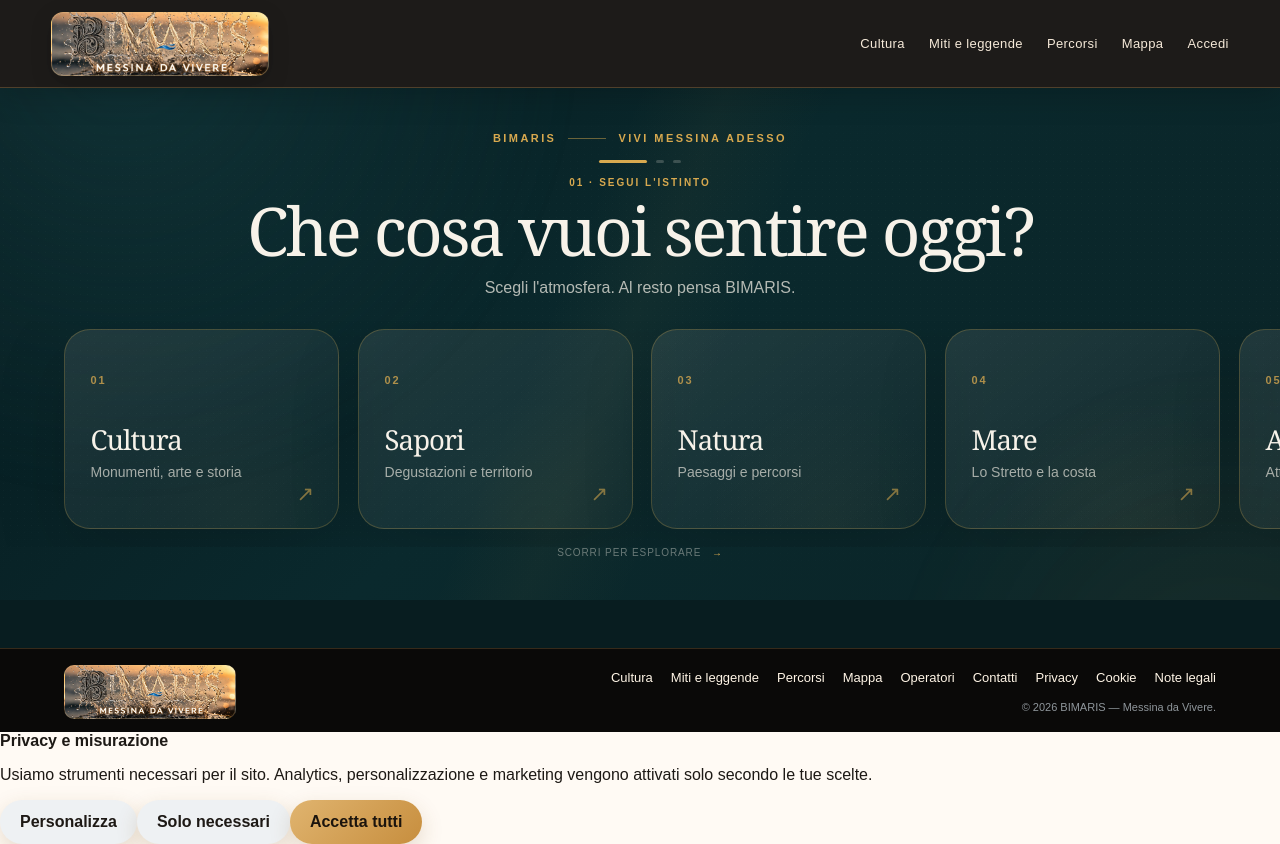
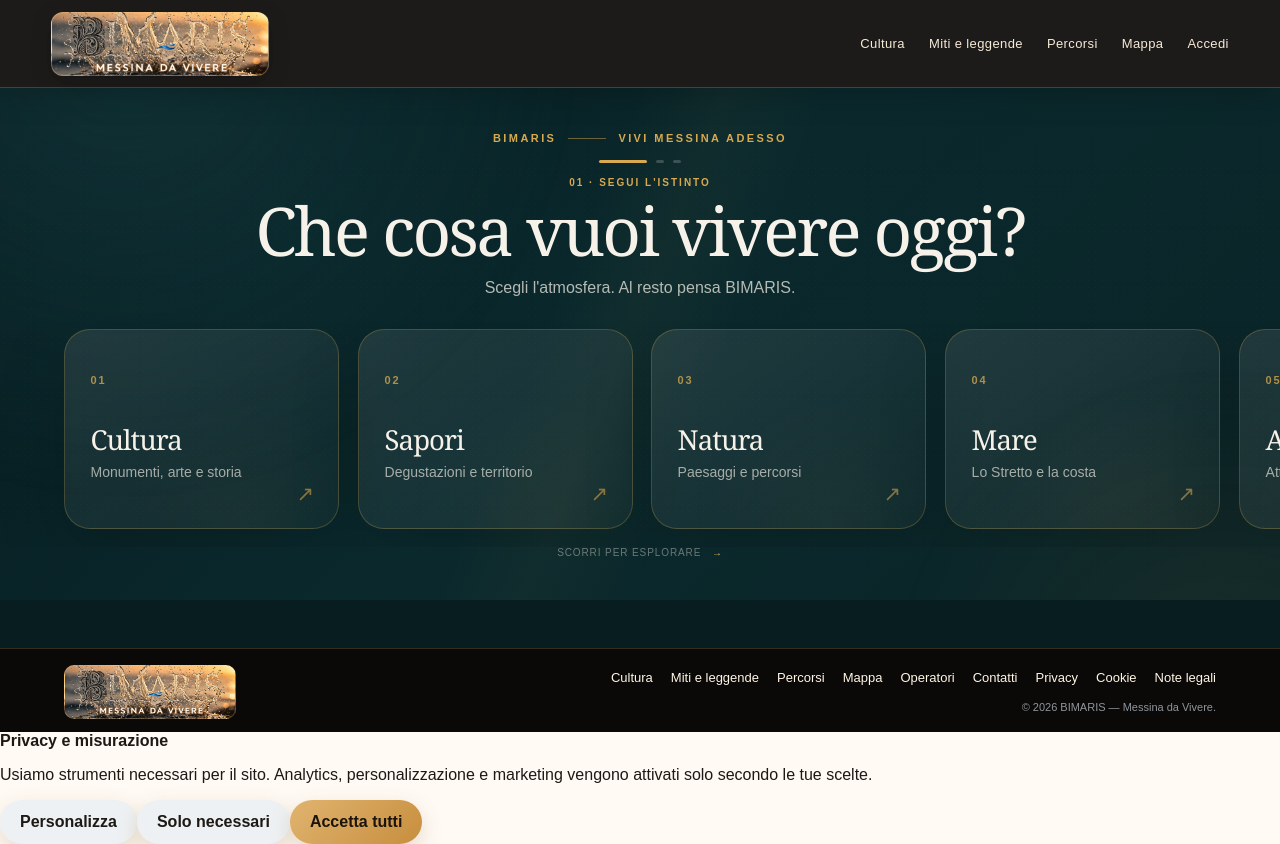
Before and after one commit to giovannibrunetto/bimaris-platform, a Next.js app in the folder apps/web/: page /cosa-faccio-oggi in a window 1280 px wide. Built offline with nearby package versions, Linux system fonts and the light colour scheme.

Commit message:
Clarify Discovery opening question

```diff
--- a/apps/web/app/cosa-faccio-oggi/DiscoveryWizard.tsx
+++ b/apps/web/app/cosa-faccio-oggi/DiscoveryWizard.tsx
@@ -24,7 +24,7 @@ export default function DiscoveryWizard({initialIntent,initialAudience,initialMi
  return <form method="get" className={`wizard ${visible?"visible":"leaving"}`}>
   {intent&&<input type="hidden" name="intent" value={intent}/>} {audience&&<input type="hidden" name="audience" value={audience}/>} {minutes&&<input type="hidden" name="minutes" value={minutes}/>}
   {progress(Math.min(shownStep,3))}
-  {shownStep===1&&scene("01 · Segui l'istinto","Che cosa vuoi sentire oggi?","Scegli l'atmosfera. Al resto pensa BIMARIS.",cards(intents,x=>setIntent(x.key)))}
+  {shownStep===1&&scene("01 · Segui l'istinto","Che cosa vuoi vivere oggi?","Scegli l'atmosfera. Al resto pensa BIMARIS.",cards(intents,x=>setIntent(x.key)))}
   {shownStep===2&&scene("02 · Scegli con chi","Con chi vuoi viverla?","La stessa Messina cambia a seconda di chi hai accanto.",cards(audiences,x=>setAudience(x.key)),<button className="discovery-back" type="button" onClick={()=>resetFrom(1)}>← Torna all'atmosfera</button>)}
   {shownStep===3&&scene("03 · Dai valore al tempo","Quanto tempo hai?","Scegli il tempo che vuoi dedicare alla scoperta.",cards(durations,x=>setMinutes(x.value)),<button className="discovery-back" type="button" onClick={()=>resetFrom(2)}>← Torna alla compagnia</button>)}
   {shownStep===4&&scene("La scelta è pronta","Messina, come la vuoi vivere tu.","Abbiamo incrociato atmosfera, compagnia e tempo. Ora scopri le proposte più adatte.",<div><button className="discovery-submit" type="submit">Scopri cosa vivere <span>→</span></button><div><button className="discovery-back after" type="button" onClick={()=>resetFrom(3)}>← Cambia il tempo</button></div></div>)}
```
